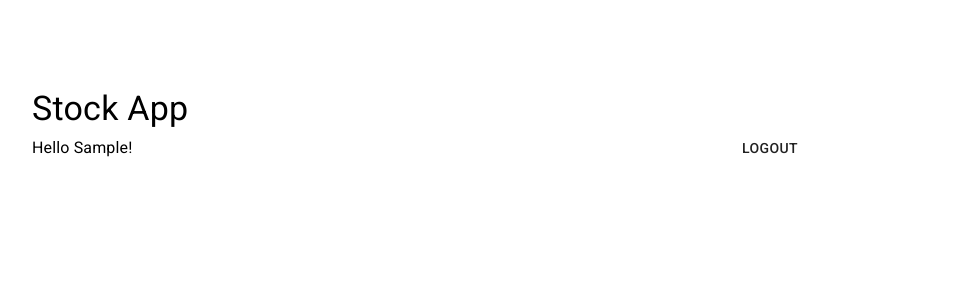
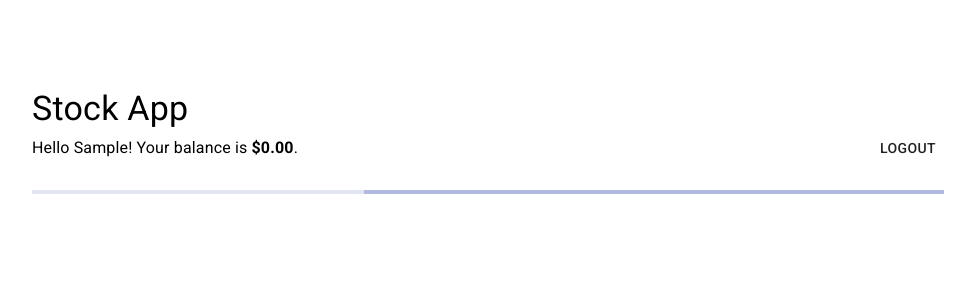
Before and after one commit to luads/ls-stock-app, a React (Create React App) app in the folder frontend/: page / in a window 1280 px wide. Both pictures are taken after typing "Sample" into the empty fields and a click on the button "SIGN IN". Shown: the top 300 px of the page, without its empty margins (152-1127 px from the left). Built offline with nearby package versions, Linux system fonts and the light colour scheme; no server answers.

Commit message:
Introduce a balance component to the UI

```diff
--- a/frontend/package.json
+++ b/frontend/package.json
@@ -15,6 +15,7 @@
     "axios": "^0.19.2",
     "react": "^16.13.1",
     "react-dom": "^16.13.1",
+    "react-number-format": "^4.4.1",
     "react-scripts": "3.4.1",
     "typescript": "^3.7.5"
   },
--- a/frontend/src/App.css
+++ b/frontend/src/App.css
@@ -5,3 +5,16 @@
 .login-form {
   padding: 2vmin 0;
 }
+
+.logout {
+  float: right;
+}
+
+.card-title {
+  padding: 15px 0;
+}
+
+.loader {
+  margin-top: 3vmin;
+  opacity: .4;
+}
--- /dev/null
+++ b/frontend/src/clients/StockClient.ts
@@ -0,0 +1,26 @@
+import axios, {AxiosInstance} from 'axios';
+
+export default class StockClient {
+  private httpClient: AxiosInstance;
+  private readonly host: string = 'https://ls-stock-api.herokuapp.com';
+
+  constructor() {
+    if (process.env.REACT_APP_STOCK_API_HOST) {
+      this.host = process.env.REACT_APP_STOCK_API_HOST;
+    }
+
+    this.httpClient = axios.create({
+      baseURL: this.host,
+      timeout: 10000,
+      headers: {
+        'Content-type': 'application/json',
+      }
+    });
+  }
+
+  async balance(user: string): Promise<number> {
+    const response = await this.httpClient.get('/v1/balance', { headers: { 'X-User': user }});
+
+    return parseFloat(response.data.balance);
+  }
+}
--- /dev/null
+++ b/frontend/src/components/Balance/index.tsx
@@ -0,0 +1,31 @@
+import React, {useEffect, useState} from 'react';
+import StockClient from '../../clients/StockClient';
+import NumberFormat from "react-number-format";
+
+interface Props {
+  user: string;
+  stockClient: StockClient;
+  setIsLoading(isLoading: boolean): void;
+}
+
+export default function Balance({user, stockClient, setIsLoading}: Props) {
+  const [balance, setBalance] = useState<number>(0);
+
+  useEffect(() => {
+    const fetchBalance = async () => {
+      setBalance(await stockClient.balance(user));
+      setIsLoading(false);
+    };
+
+    fetchBalance();
+  }, []);
+
+  return (
+    <>
+      Your balance is <strong>
+      <NumberFormat value={balance} displayType={'text'} thousandSeparator={true} decimalScale={2}
+                    fixedDecimalScale={true} prefix={'$'} />
+    </strong>.
+    </>
+  );
+}
--- a/frontend/src/components/Dashboard/index.tsx
+++ b/frontend/src/components/Dashboard/index.tsx
@@ -1,5 +1,7 @@
-import React from 'react';
-import {Button, Grid, Typography} from '@material-ui/core';
+import React, {useState} from 'react';
+import {Button, Grid, LinearProgress, Typography} from '@material-ui/core';
+import StockClient from '../../clients/StockClient';
+import Balance from '../Balance';
 
 interface Props {
   user: string;
@@ -7,19 +9,23 @@ interface Props {
 }
 
 export default function Dashboard({ user, logout }: Props) {
+  const [isLoading, setIsLoading] = useState<boolean>(true);
+  const stockClient = new StockClient();
+
   return (
     <div className="dashboard">
-      <Grid container spacing={3} direction="row"
-            justify="center"
-            alignItems="center"
-      >
+      <Grid container spacing={3} direction="row" justify="center" alignItems="center">
         <Grid item xs={9}>
-          <Typography variant="subtitle1">Hello {user}!</Typography>
+          <Typography variant="subtitle1">
+            Hello {user}! <Balance user={user} stockClient={stockClient} setIsLoading={setIsLoading}/>
+          </Typography>
         </Grid>
         <Grid item xs={3}>
-          <Button onClick={logout}>Logout</Button>
+          <Button onClick={logout} className="logout">Logout</Button>
         </Grid>
       </Grid>
+
+      { isLoading && <LinearProgress className="loader" /> }
     </div>
   );
 }
```
Also changed, not shown: 2 other files (tests, documents, lock files or other folders).
